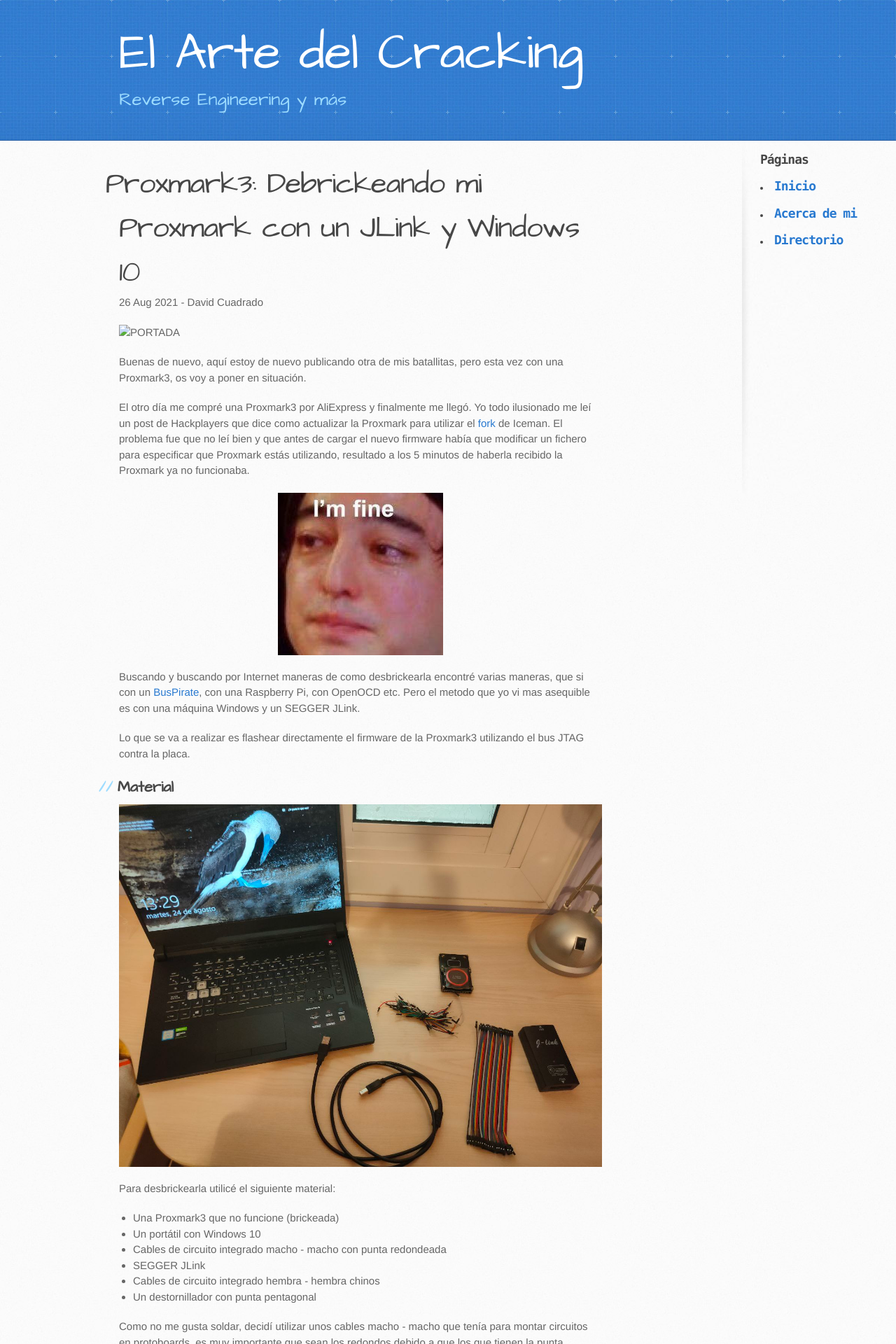
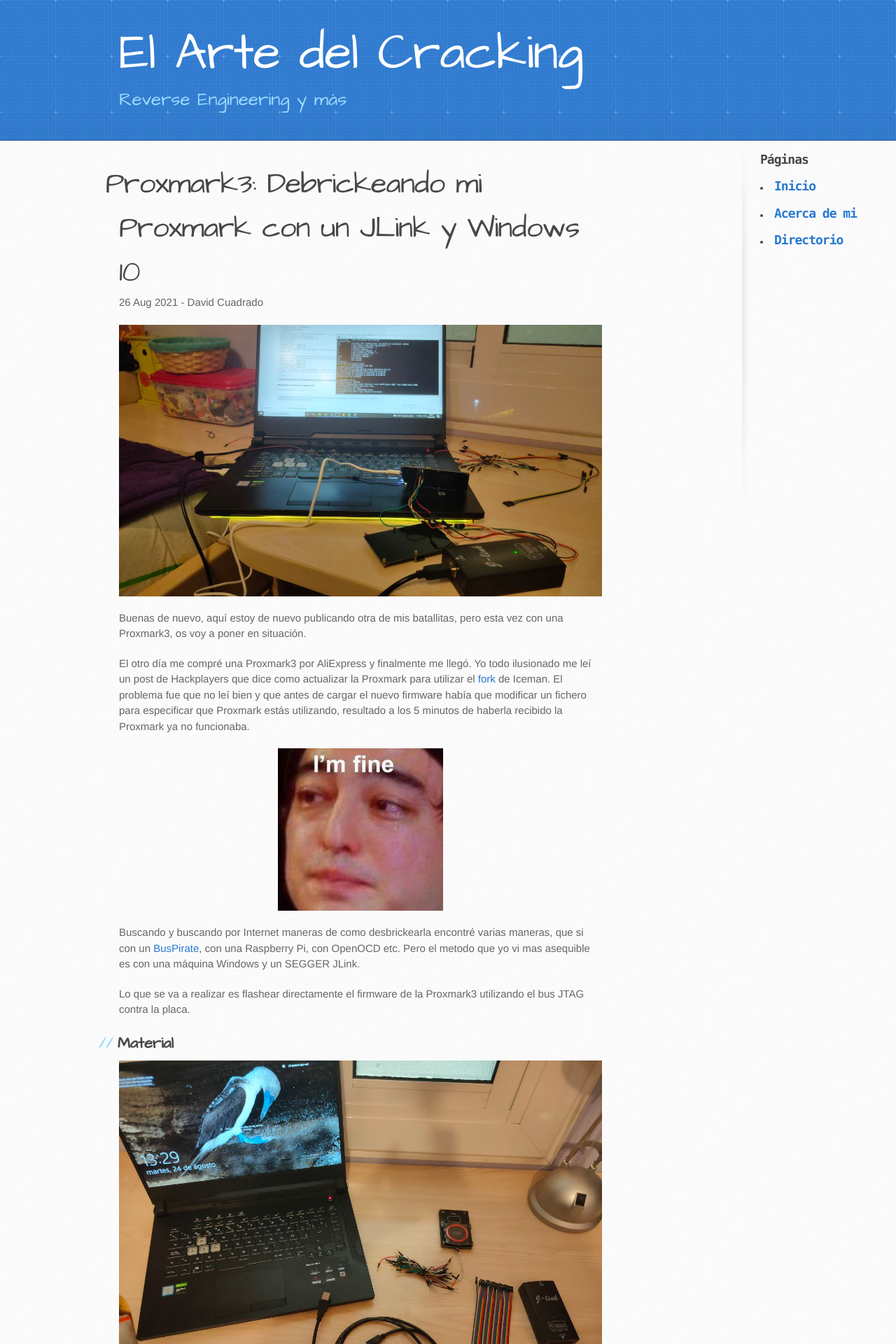
Before and after one commit to Davidc96/davidc96.github.io, a Jekyll site: the page built from _posts/2021-08-26-Proxmark3-Como-desbrikearla-jtag.md, in a window 1280 px wide. Shown: the top 1920 px of the page at 70% size. Built offline with Jekyll 4.4.1, drawn with Linux system fonts in a browser that asks for light colours.

Commit message:
Fix Post

```diff
--- a/_posts/2021-08-26-Proxmark3-Como-desbrikearla-jtag.md
+++ b/_posts/2021-08-26-Proxmark3-Como-desbrikearla-jtag.md
@@ -4,7 +4,7 @@ author: David Cuadrado
 tag: [Hardware]
 title: "Proxmark3: Debrickeando mi Proxmark con un JLink y Windows 10"
 ---
-![PORTADA](https://davidc96.github.io/assets/images/posts/PASSPRT/AllStuffConnected.jpg?style=centerme)
+![PORTADA](https://davidc96.github.io/assets/images/posts/PROXMARK3/AllStuffConnected.jpg?style=centerme)
 
 Buenas de nuevo, aquí estoy de nuevo publicando otra de mis batallitas, pero esta vez con una Proxmark3, os voy a poner en situación.
 
@@ -62,7 +62,7 @@ TCK     9<br>
 GND     6<br>
 3.3     2<br>
 
-![JLINK_PINOUT](https://davidc96.github.io/assets/images/posts/PROXMARK3/jtag_pin.jfif?style=centerme)
+![JLINK_PINOUT](https://davidc96.github.io/assets/images/posts/PROXMARK3/jtag_pin.jpg?style=centerme)
 
 En este caso hay que conectar los diferentes pines del Proxmark3 a su respectivo JLink, en mi caso, como no estoy soldando hay que tener cuidado de que los cables no se toquen entre sí ya que podía darse un cortocircuito y acabar de liarla.
 
```
Also changed, not shown: assets/images/posts/PROXMARK3/jtag_pin.jpg (renamed from assets/images/posts/PROXMARK3/jtag_pin.jfif).
